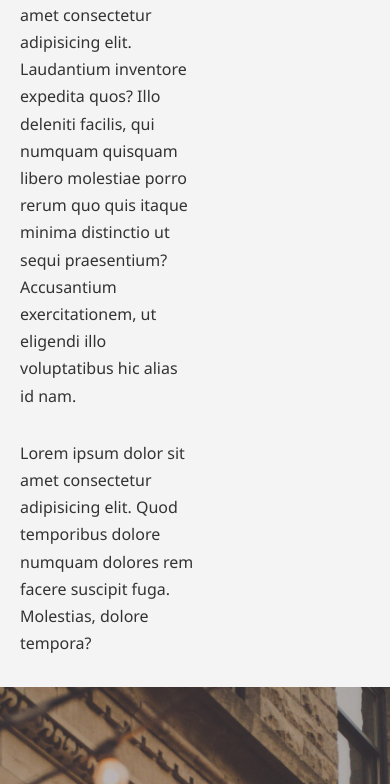
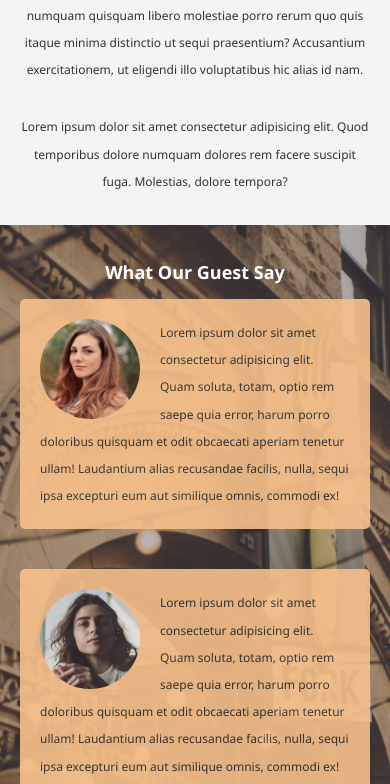
Before and after one commit to mmk018/Hotel, a website: page about.html in a window 390 px wide. Shown: the part 209-993 px from the top of the page. Drawn offline with Linux system fonts and the light colour scheme.

Commit message:
mobile ready

```diff
--- a/css/mobile.css
+++ b/css/mobile.css
@@ -52,3 +52,34 @@
 #main-footer {
     font-size: 12px;
 }
+.info-right {
+    display: none;
+    float:none;
+}
+#about-info .info-left {
+    float: none;
+    width: 100%;
+    text-align: center;‚
+}
+.l-heading {
+    font-size: 25px;
+
+}
+.py-3 {
+    font-size: 12px;
+}
+#comments {
+    padding-top: 20px;
+    height: auto;
+}
+#comments .l-heading {
+    font-size: 18px;
+}
+#comments p {
+    font-size: 12px;
+}
+.box {
+    float:none;
+    width: 100%;
+    padding: 20px;
+}
```
Also changed, not shown: 1 other file.
